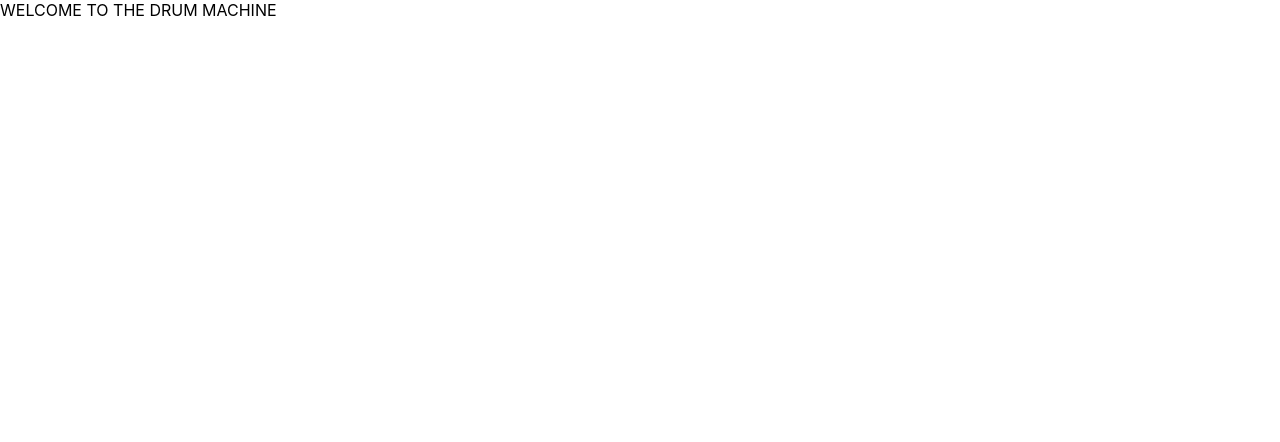
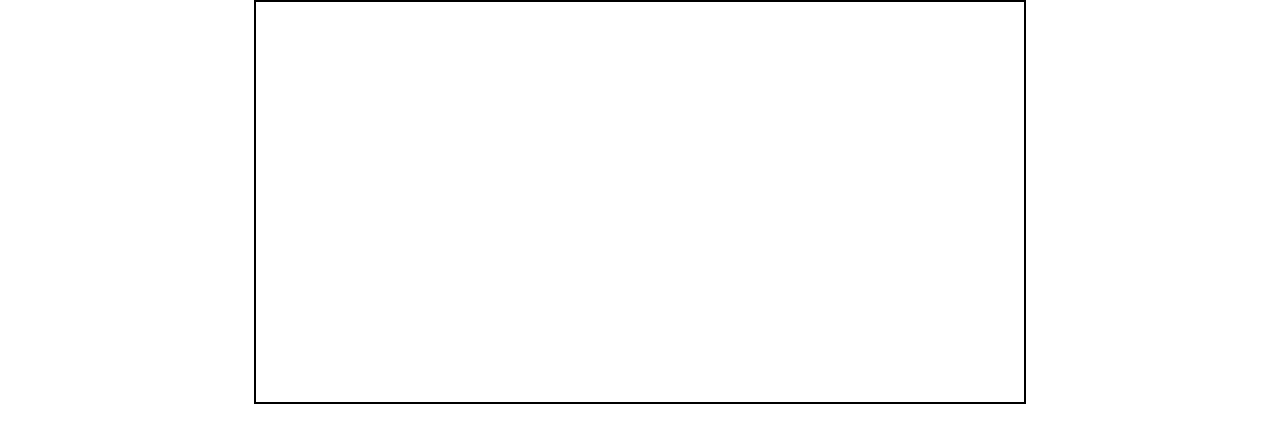
Before and after one commit to ninebarb4/drum-machine, a React (Create React App) app: page / in a window 1280 px wide. Shown: the top 442 px of the page. Built offline with nearby package versions, Linux system fonts and the light colour scheme.

Commit message:
add wrapper basic styling

```diff
--- a/src/DrumMachine.js
+++ b/src/DrumMachine.js
@@ -1,10 +1,11 @@
 import React from 'react';
+import './appWrapper.css';
 
 
 export default function DrumMachine() {
     return (
         <div id="drum-machine">
-            WELCOME TO THE DRUM MACHINE
+
         </div>
     )
 }
--- /dev/null
+++ b/src/appWrapper.css
@@ -0,0 +1,6 @@
+#drum-machine {
+    margin: 0 auto;
+    border: solid 2px black;
+    height: 50vh;
+    max-width: 60%;
+}
```
